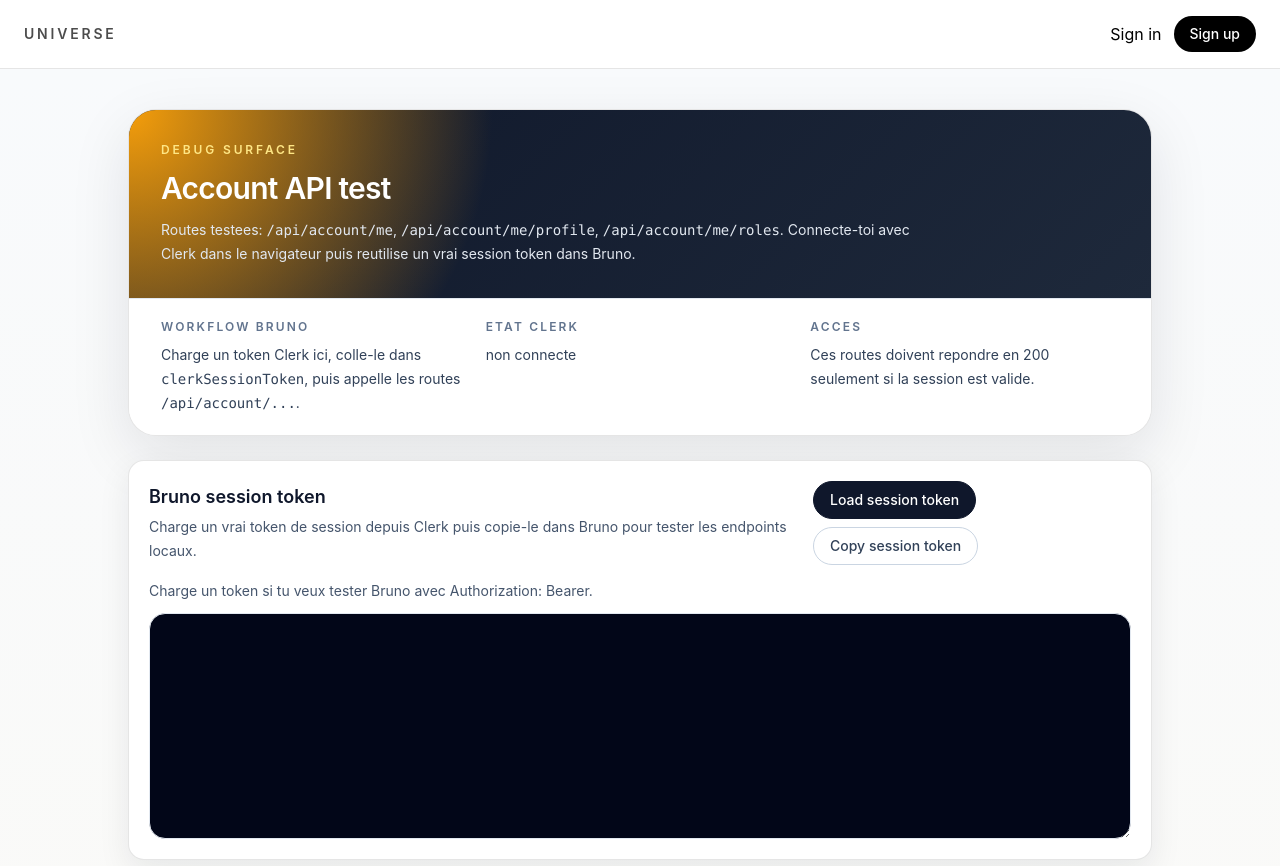
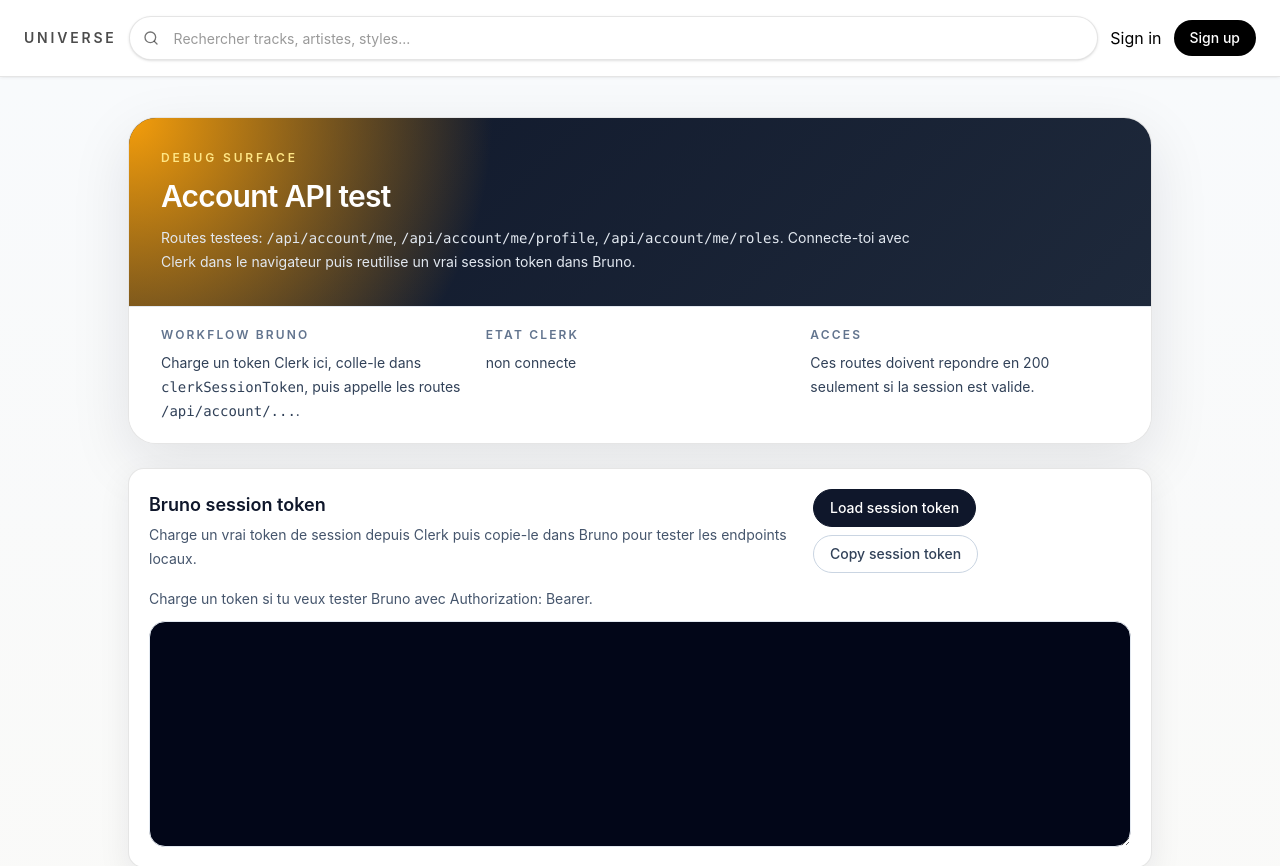
Before and after one commit to evanhgs/universe, a Next.js app in the folder app/: page /account-test in a window 1280 px wide. Shown: the top 866 px of the page. Built offline with nearby package versions, Linux system fonts and the light colour scheme; no server answers.

Commit message:
feat: header fix + barre de recherche et package Lucide pour les icones

```diff
--- a/app/package.json
+++ b/app/package.json
@@ -21,6 +21,7 @@
     "@prisma/client": "^7.7.0",
     "@sentry/nextjs": "^10.55.0",
     "ioredis": "^5.10.1",
+    "lucide-react": "^1.3.0",
     "next": "^16.2.6",
     "pg": "^8.20.0",
     "react": "19.2.4",
--- a/app/src/app/layout.tsx
+++ b/app/src/app/layout.tsx
@@ -3,6 +3,7 @@ import { ClerkProvider } from "@clerk/nextjs";
 import Link from "next/link";
 
 import { AuthActions } from "./auth-buttons";
+import { SearchBar } from "./search-bar";
 import "./globals.css";
 
 export const metadata: Metadata = {
@@ -21,18 +22,23 @@ export default function RootLayout({
   children: React.ReactNode;
 }>) {
   return (
-    <html lang="en">
+    <html lang="fr">
       <body>
         <ClerkProvider dynamic>
-          <header className="flex items-center justify-between border-b border-black/10 px-6 py-4">
+          <header className="sticky top-0 z-50 border-b border-black/10 bg-white/85 shadow-sm shadow-black/5 backdrop-blur supports-backdrop-filter:bg-white/70">
+            <div className="mx-auto flex w-full max-w-7xl flex-wrap items-center gap-3 px-4 py-3 sm:flex-nowrap sm:px-6 sm:py-4">
               <Link
-              className="text-sm font-semibold tracking-[0.2em] text-black/70 uppercase"
+                className="shrink-0 text-sm font-semibold uppercase tracking-[0.2em] text-black/70"
                 href="/"
               >
                 Universe
               </Link>
-            <div className="flex items-center gap-3">
+              <div className="order-3 w-full sm:order-0 sm:min-w-0 sm:flex-1">
+                <SearchBar />
+              </div>
+              <div className="ml-auto flex shrink-0 items-center gap-3">
                 <AuthActions />
+              </div>
             </div>
           </header>
           {children}
--- /dev/null
+++ b/app/src/app/search-bar.tsx
@@ -0,0 +1,49 @@
+"use client";
+
+import { Search } from "lucide-react";
+import { useId } from "react";
+
+type SearchScope = "all" | "tracks" | "artists" | "beats" | "styles";
+
+type SearchBarProps = {
+  defaultQuery?: string;
+  scope?: SearchScope;
+};
+
+/**
+ * Barre de recherche globale du header.
+ * Elle soumet vers le catalogue actuel, puis pourra etre branchee sur Typesense.
+ */
+export function SearchBar({ defaultQuery = "", scope = "all" }: SearchBarProps) {
+  const inputId = useId();
+
+  return (
+    <form
+      action="/beats"
+      aria-label="Recherche globale"
+      className="relative w-full"
+      method="get"
+      role="search"
+    >
+      <label className="sr-only" htmlFor={inputId}>
+        Rechercher sur Universe
+      </label>
+      <input name="scope" type="hidden" value={scope} />
+      <input
+        className="h-11 w-full rounded-full border border-black/10 bg-white px-11 pr-4 text-sm text-black shadow-sm outline-none transition placeholder:text-black/40 focus:border-black/35 focus:shadow-md"
+        defaultValue={defaultQuery}
+        id={inputId}
+        name="search"
+        placeholder="Rechercher tracks, artistes, styles..."
+        type="search"
+      />
+      <button
+        aria-label="Lancer la recherche"
+        className="absolute left-1.5 top-1/2 flex h-8 w-8 -translate-y-1/2 items-center justify-center rounded-full text-black/55 transition hover:bg-black/6 hover:text-black"
+        type="submit"
+      >
+        <Search aria-hidden="true" className="h-4 w-4" />
+      </button>
+    </form>
+  );
+}
```
Also changed, not shown: 1 other file (tests, documents, lock files or other folders). Lines whose indentation alone changed are shown as unchanged.
